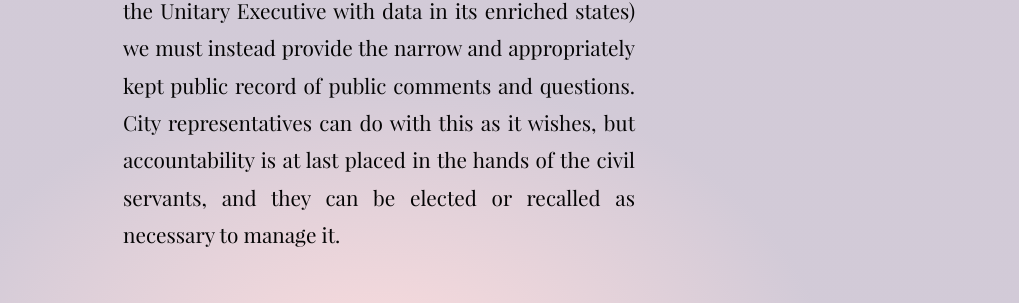
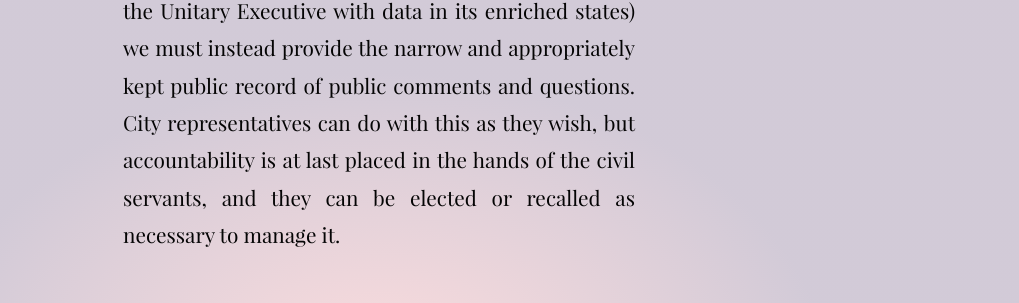
Before and after one commit to tiliv/antibody, a Jekyll site: the page built from docs/journal/autumn-ryan-Halfway-Democracy/index.md, in a window 1280 px wide and 900 px high, scrolled down 50044 px. Shown: the part 414-717 px from the top of the window, without its empty margins (261-1280 px from the left). Built offline with Jekyll 4.4.1, drawn with Linux system fonts in a browser that asks for light colours; some of the changed text lies outside the part shown.

Commit message:
Subject agreement

```diff
--- a/docs/journal/autumn-ryan-Halfway-Democracy/index.md
+++ b/docs/journal/autumn-ryan-Halfway-Democracy/index.md
@@ -356,7 +356,7 @@ I do not think a solution is viable if it cannot help these homeless. We have no
 
 We may feel the impulse to deny usage metrics to our city, but I believe the cities can make better agreements for the use of that data than the usual companies we surrender to without choice. Cities do want to see how their places are used and make them better. Observability is a desirable attribute where it is appropriately offered.
 
-The digital era has shown us that data _is_ valuable, and that our cities can be made better with it. Rather than using national and trans-national brands to gain that observability (all of those brands being vulnerable to the Unitary Executive with data in its enriched states) we must instead provide the narrow and appropriately kept public record of public comments and questions. City representatives can do with this as it wishes, but accountability is at last placed in the hands of the civil servants, and they can be elected or recalled as necessary to manage it.
+The digital era has shown us that data _is_ valuable, and that our cities can be made better with it. Rather than using national and trans-national brands to gain that observability (all of those brands being vulnerable to the Unitary Executive with data in its enriched states) we must instead provide the narrow and appropriately kept public record of public comments and questions. City representatives can do with this as they wish, but accountability is at last placed in the hands of the civil servants, and they can be elected or recalled as necessary to manage it.
 
 We can inspire entirely new types of public involvement and city value. Our tradespeople should not need LinkedIn for everything. Our residents should not need Google to find a local restaurant past the paid promotional results for franchised stores. Meetup should not be a brand portal to social experiences, where they charge you for contacting too many people from your events unless you pay them.
 
```
